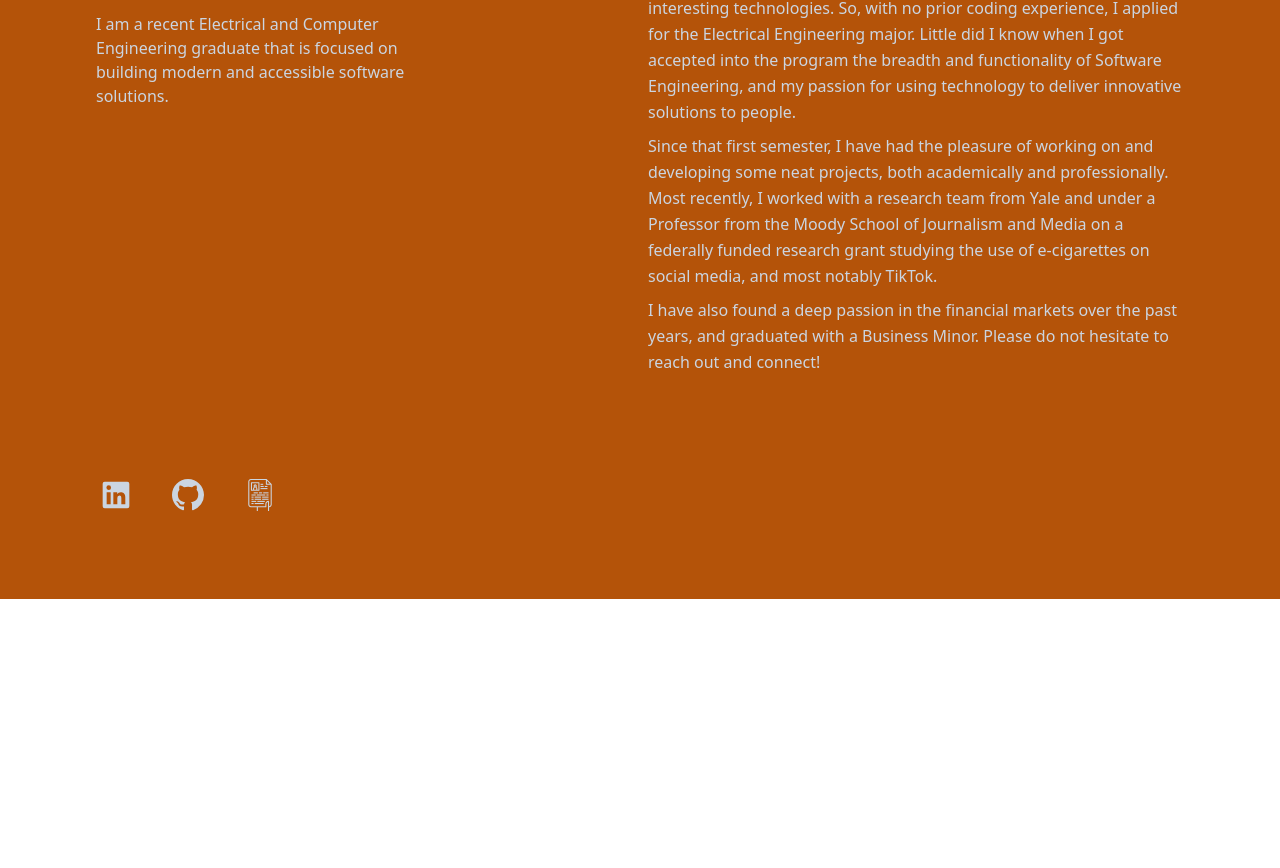
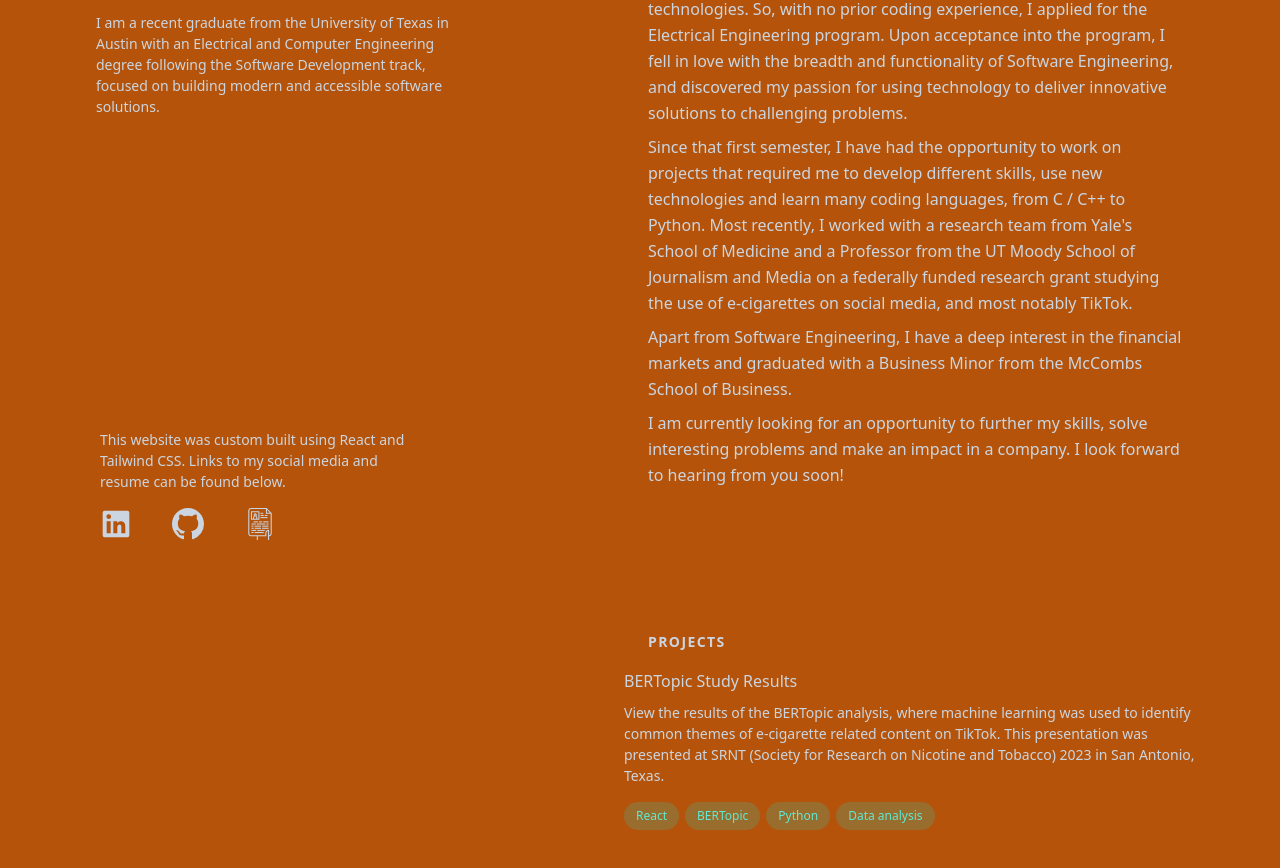
Before and after one commit to ben-pretzer/Personal-website, a React app: page / in a window 1280 px wide. Shown: the part 172-1040 px from the top of the page. Before the commit the page ends 800 px from the top, so only its background shows below. Built offline with nearby package versions, Linux system fonts and the light colour scheme.

Commit message:
Updated About and Projects tab
Rewrote about tab and added BERTopic project that is clickable.

```diff
--- a/src/App.js
+++ b/src/App.js
@@ -1,6 +1,7 @@
 import React from 'react';
 import '../styles.css'
 import resume from '../documents/Resume.pdf'
+import presentation from '../documents/BERT Presentation_ 2023 SRNT.pdf'
 
 const App = () => {
   return (
@@ -11,11 +12,16 @@ const App = () => {
 		<div>
       	<h1 className="text-3xl font-bold tracking-tight text-slate-200 sm:text-5xl">Ben Pretzer</h1>
       	<h2 className='text-xl font-medium tracking-tight text-slate-200 mt-3 sm:text-lg'> Software Engineer </h2>
-     	 <p className="mt-4 max-w-xs leading-normal">
-      	I am a recent Electrical and Computer Engineering graduate that is focused on building modern and accessible software solutions.
+     	 <p className="mt-4 max-w-sm leading-normal text-sm">
+      	I am a recent graduate from the University of Texas in Austin with an Electrical and Computer Engineering degree
+		following the Software Development track, focused on building modern and accessible software solutions.
       </p>
 	  	</div>
-      <ul className='ml-1 mt-8 mb-2 flex items-center'>
+		<div>
+		<p className="ml-1 mt-2 mb-4 max-w-xs leading-normal text-sm">
+      	This website was custom built using React and Tailwind CSS. Links to my social media and resume can be found below.
+      </p>
+      <ul className='ml-1 mt-2 mb-2 flex items-center'>
 			{/* LinkedIn */ }
         <li className='mr-10 text-xs'>
           <a className='block hover:text-slate-200' href="https://linkedin.com/in/ben-pretzer" target='_blank' rel="noreferrer">
@@ -155,36 +161,85 @@ const App = () => {
 		<rect x="160" y="360" width="136" height="16"/>
 	</g>
 </g>
-</svg>
-</a>
+			</svg>
+		</a>
       	</li>
       </ul>
+	</div>
       </header>
 	  <main className='pt-24 lg:w-1/2 lg:py-20'>
 		<section className='mb-16 scroll-mt-16 md:mb-24 lg:mb-36 lg:scroll-mt-24'>
-			<div className='sticky top-0 z-20 -mx-6 mb-4 w-screen px-6 py-5 md:-mx-12 md:px-12 lg:sr-only lg:relative lg:top-auto lg:mx-auto lg:w-full lg:px-0 lg:py-0 lg:opacity-0'>
-				<h2 className='text-sm font-bold uppercase tracking-widest text-slate-300 lg:sr-only'> About me </h2>
-			</div>
-
 			<div>
 			<h2 className='text-sm font-bold uppercase tracking-widest text-slate-300'> About me </h2>
-				<p className='mt-4'> In 2018, when I applied to the University of Texas at Austin, I knew I wanted to pick a major that
+				<p className='mt-4'> In 2018, I applied to the University of Texas at Austin, knowing I wanted to pick a major that
 					would allow me to work on and with interesting technologies. So, with no prior coding experience,
-					I applied for the Electrical Engineering major. Little did I know when I got accepted into the program
-					the breadth and functionality of Software Engineering, and my passion for using technology to
-					deliver innovative solutions to people.
+					I applied for the Electrical Engineering program. Upon acceptance into the program, I fell in love with
+					the breadth and functionality of Software Engineering, and discovered my passion for using technology to
+					deliver innovative solutions to challenging problems.
 				</p>
 				<p className='mt-2'>
-					Since that first semester, I have had the pleasure of working on and developing some neat projects,
-					both academically and professionally. Most recently, I worked with a research team from Yale
-					and under a Professor from the Moody School of Journalism and Media on a federally funded research
-					grant studying the use of e-cigarettes on social media, and most notably TikTok.
+					Since that first semester, I have had the opportunity to work on projects that required me to develop different skills,
+					use new technologies and learn many coding languages, from C / C++ to Python.
+					Most recently, I worked with a research team from Yale's School of Medicine and a Professor from the UT Moody School of
+					Journalism and Media on a federally funded research grant studying the use of e-cigarettes on social media,
+					and most notably TikTok.
 				</p>
 				<p className='mt-2'>
-					I have also found a deep passion in the financial markets over the past years,
-					and graduated with a Business Minor. Please do not hesitate to reach out and connect!
+					Apart from Software Engineering, I have a deep interest in the financial markets
+					and graduated with a Business Minor from the McCombs School of Business.
+				</p>
+				<p className='mt-2'>
+					I am currently looking for an opportunity to further my skills, solve interesting problems and
+					make an impact in a company. I look forward to hearing from you soon!
 				</p>
 			</div>
+		</section>
+
+		<section className='mb-16 scroll-mt-16 md:mb-24 lg:mb-36 lg:scroll-mt-24'>
+			<h2 className='text-sm font-bold uppercase tracking-widest text-slate-300 mb-8'> Projects </h2>
+				<div>
+					<ul>
+						<li className='mb-12'>
+							<div className='relative group grid gap-4 pb-1 transition-all sm:grid-cols-8 sm:gap-8 md:gap-4
+											lg:hover:!opacity-100 lg:group-hover/list:opacity-50'>
+								<div className="absolute -inset-x-4 -inset-y-4 z-0 hidden rounded-md transition motion-reduce:transition-none lg:-inset-x-6 lg:block lg:group-hover:bg-amber-800/100">
+									<div className='z-10 sm:order-2 sm:col-span-6'>
+										<h3>
+											<a className='inline-flex items-baseline font-medium leading-tight text-slate-300 hover:text-teal-300 focus-visible:text-teal-300 group/link text-base' href={presentation} target='_blank'>
+												BERTopic Study Results
+											</a>
+										</h3>
+										<p className='mt-2 text-sm leading-normal'> View the results of the BERTopic analysis, where machine learning was used to identify common themes of e-cigarette
+																					related content on TikTok. This presentation was presented at SRNT (Society for Research on Nicotine and Tobacco) 2023 in San Antonio, Texas.
+										</p>
+										<ul className='mt-2 flex flex-wrap'>
+											<li className='mr-1.5 mt-2'>
+												<div className='flex items-center rounded-full bg-teal-400/20 px-3 py-1 text-xs font-medium leading-5 text-teal-300 '>
+													React
+												</div>
+											</li>
+											<li className='mr-1.5 mt-2'>
+												<div className='flex items-center rounded-full bg-teal-400/20 px-3 py-1 text-xs font-medium leading-5 text-teal-300 '>
+													BERTopic
+												</div>
+											</li>
+											<li className='mr-1.5 mt-2'>
+												<div className='flex items-center rounded-full bg-teal-400/20 px-3 py-1 text-xs font-medium leading-5 text-teal-300 '>
+													Python
+												</div>
+											</li>
+											<li className='mr-1.5 mt-2'>
+												<div className='flex items-center rounded-full bg-teal-400/20 px-3 py-1 text-xs font-medium leading-5 text-teal-300 '>
+													Data analysis
+												</div>
+											</li>
+										</ul>
+									</div>
+								</div>
+							</div>
+						</li>
+					</ul>
+				</div>
 		</section>
 	  </main>
       </div>
```
Also changed, not shown: public/bundle.js, 2 other files (tests, documents, lock files or other folders).
